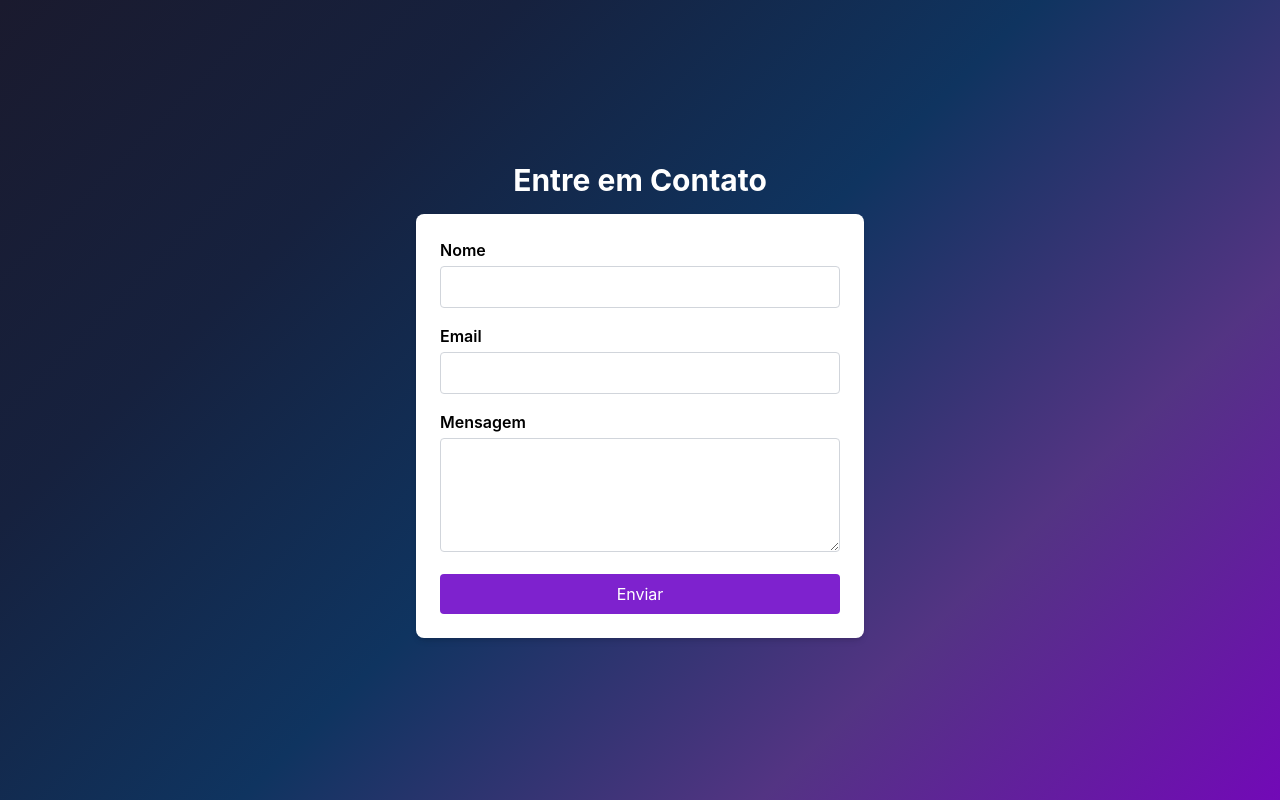
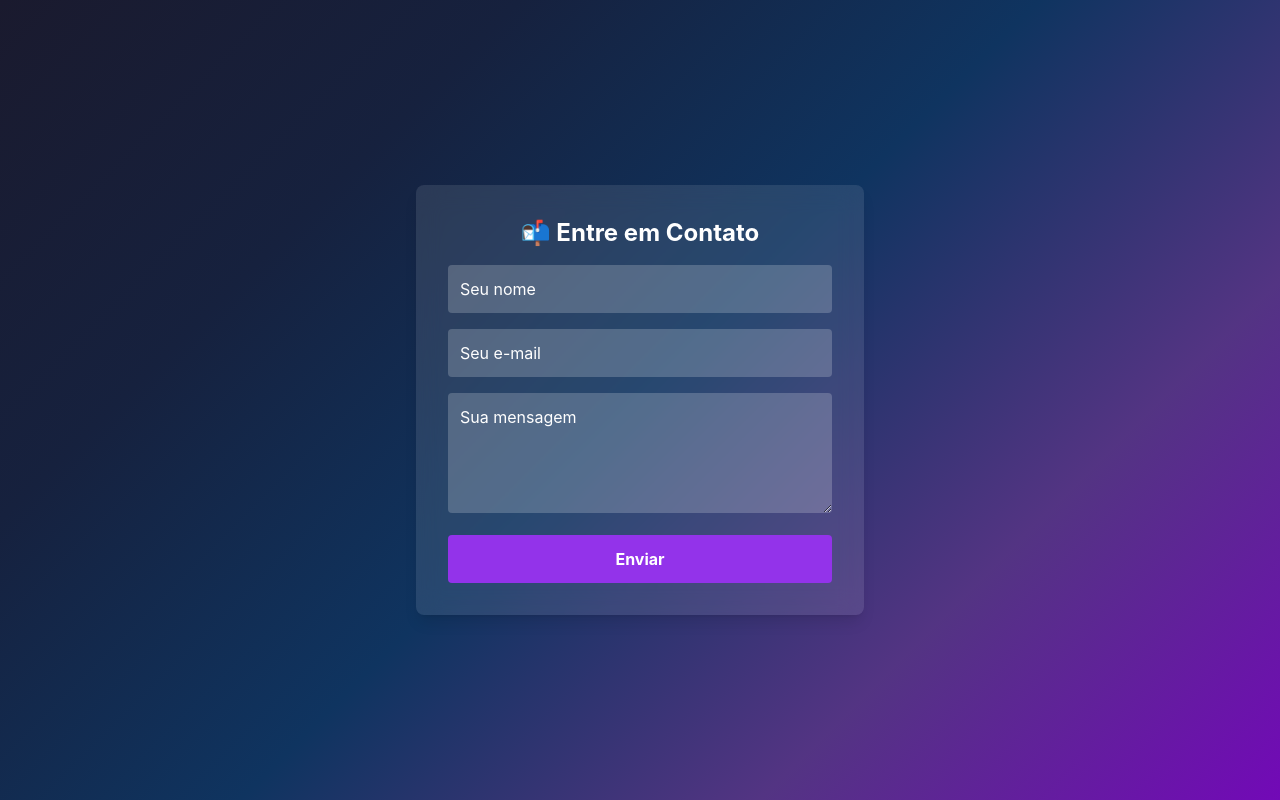
Before and after one commit to CezarBraga/ecossistema5estrelas, a Next.js app: page /contato in a window 1280 px wide. Built offline with nearby package versions, Linux system fonts and the light colour scheme.

Commit message:
Atualização visual com gradiente e formulário

```diff
--- a/app/contato/page.tsx
+++ b/app/contato/page.tsx
@@ -1,31 +1,46 @@
-export default function ContatoPage() {
+'use client'
+
+export default function Contato() {
   return (
-    <main className="flex min-h-screen flex-col items-center justify-center p-4">
-      <h1 className="text-3xl font-bold mb-4">Entre em Contato</h1>
+    <main className="min-h-screen flex items-center justify-center bg-gradient-main text-white p-4">
       <form
         action="https://formsubmit.co/contato@ecossistema5estrelas.com"
         method="POST"
-        className="w-full max-w-md bg-white p-6 rounded-lg shadow-md text-black"
+        className="bg-white bg-opacity-10 backdrop-blur-md p-8 rounded-lg w-full max-w-md shadow-lg space-y-4"
       >
+        <h1 className="text-2xl font-bold text-center text-white">📬 Entre em Contato</h1>
+
         <input type="hidden" name="_captcha" value="false" />
         <input type="hidden" name="_next" value="https://www.ecossistema5estrelas.org/obrigado" />
 
-        <div className="mb-4">
-          <label className="block mb-1 font-semibold">Nome</label>
-          <input type="text" name="name" required className="w-full p-2 border border-gray-300 rounded" />
-        </div>
+        <input
+          type="text"
+          name="name"
+          required
+          placeholder="Seu nome"
+          className="w-full p-3 rounded bg-white bg-opacity-20 text-white placeholder-white focus:outline-none focus:ring-2 focus:ring-purple-400"
+        />
 
-        <div className="mb-4">
-          <label className="block mb-1 font-semibold">Email</label>
-          <input type="email" name="email" required className="w-full p-2 border border-gray-300 rounded" />
-        </div>
+        <input
+          type="email"
+          name="email"
+          required
+          placeholder="Seu e-mail"
+          className="w-full p-3 rounded bg-white bg-opacity-20 text-white placeholder-white focus:outline-none focus:ring-2 focus:ring-purple-400"
+        />
 
-        <div className="mb-4">
-          <label className="block mb-1 font-semibold">Mensagem</label>
-          <textarea name="message" rows={4} required className="w-full p-2 border border-gray-300 rounded" />
-        </div>
+        <textarea
+          name="message"
+          required
+          placeholder="Sua mensagem"
+          rows={4}
+          className="w-full p-3 rounded bg-white bg-opacity-20 text-white placeholder-white focus:outline-none focus:ring-2 focus:ring-purple-400"
+        />
 
-        <button type="submit" className="w-full bg-purple-700 text-white py-2 rounded hover:bg-purple-800 transition">
+        <button
+          type="submit"
+          className="w-full py-3 bg-purple-600 hover:bg-purple-700 rounded text-white font-bold transition duration-300"
+        >
           Enviar
         </button>
       </form>
--- /dev/null
+++ b/app/teste-gradiente/page.tsx
@@ -0,0 +1,7 @@
+export default function TesteGradiente() {
+  return (
+    <div className="min-h-screen bg-gradient-main text-white flex items-center justify-center">
+      <h1 className="text-3xl font-bold">🌠 Visual Premium Ativado!</h1>
+    </div>
+  )
+}
--- a/tailwind.config.js
+++ b/tailwind.config.js
@@ -3,10 +3,13 @@ module.exports = {
   content: [
     './app/**/*.{js,ts,jsx,tsx}',
     './components/**/*.{js,ts,jsx,tsx}',
-    './styles/**/*.{js,ts,jsx,tsx}', // <- ESSENCIAL
   ],
   theme: {
-    extend: {},
+    extend: {
+      backgroundImage: {
+        'gradient-main': 'linear-gradient(135deg, #1e1e2f 0%, #431d78 100%)',
+      },
+    },
   },
   plugins: [],
 }
```
